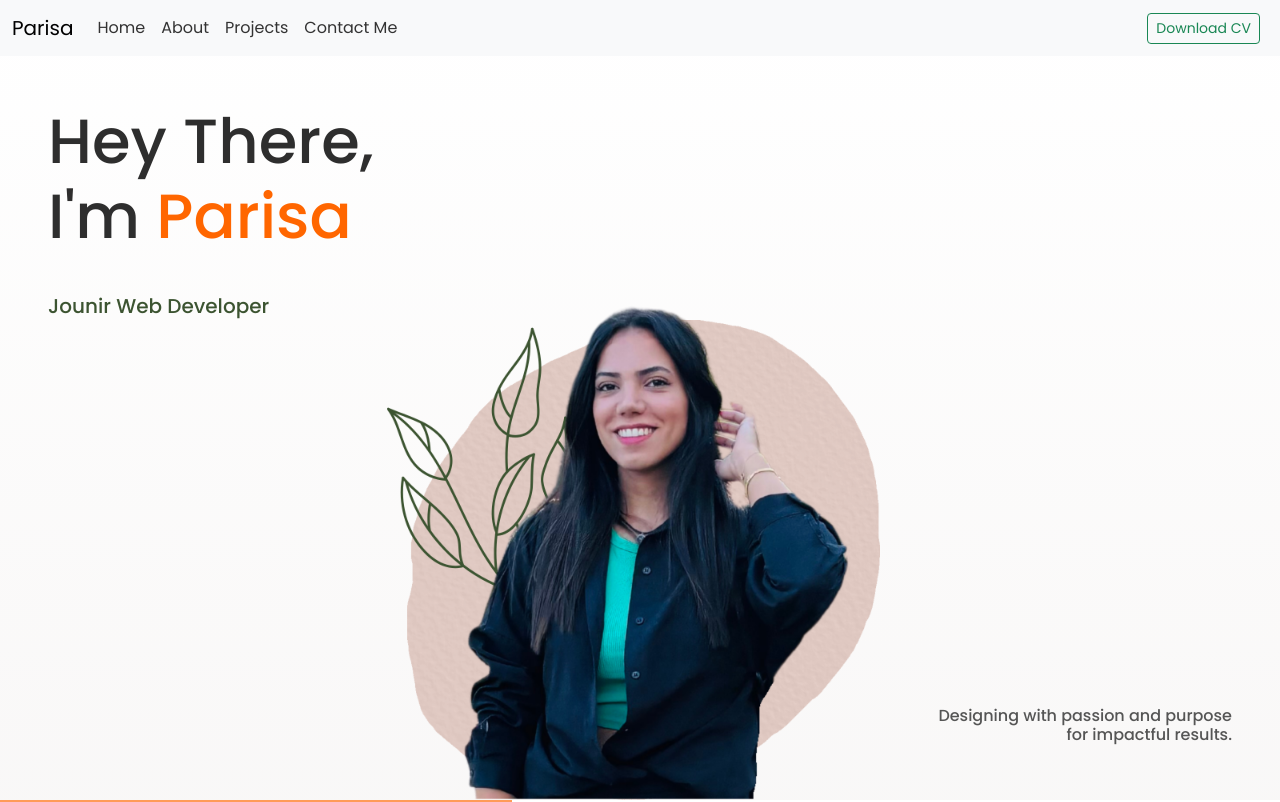
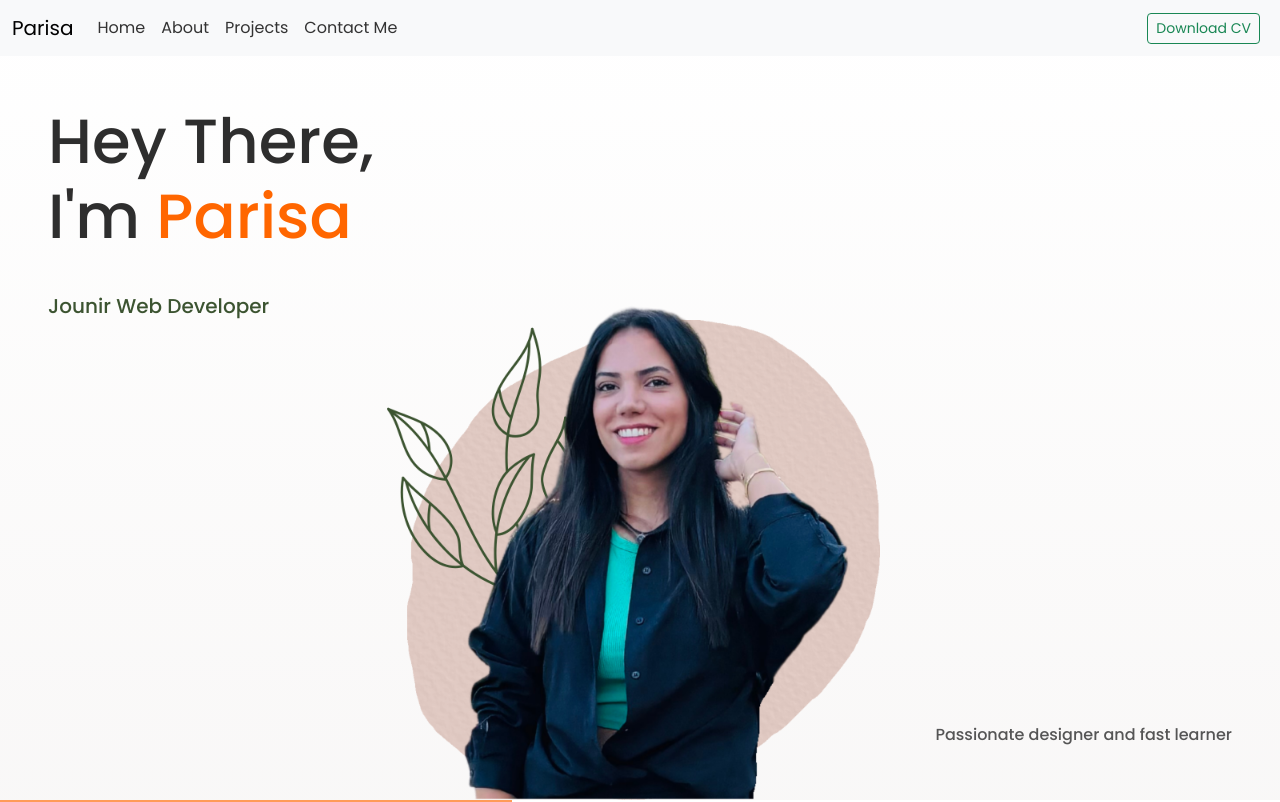
Before and after one commit to Parisa7422/Portfolio-v2, a React (Vite) app: page / in a window 1280 px wide. Shown: the top 802 px of the page. Built offline with nearby package versions, Linux system fonts and the light colour scheme.

Commit message:
change bio

```diff
--- a/src/components/Home/Home.jsx
+++ b/src/components/Home/Home.jsx
@@ -20,9 +20,7 @@ function Home() {
           />
         </div>
         <div className="homepage-header__description">
-          <h6>
-            Designing with passion and purpose <br /> for impactful results.
-          </h6>
+          <h6>Passionate designer and fast learner</h6>
         </div>
       </div>
     </section>
```
